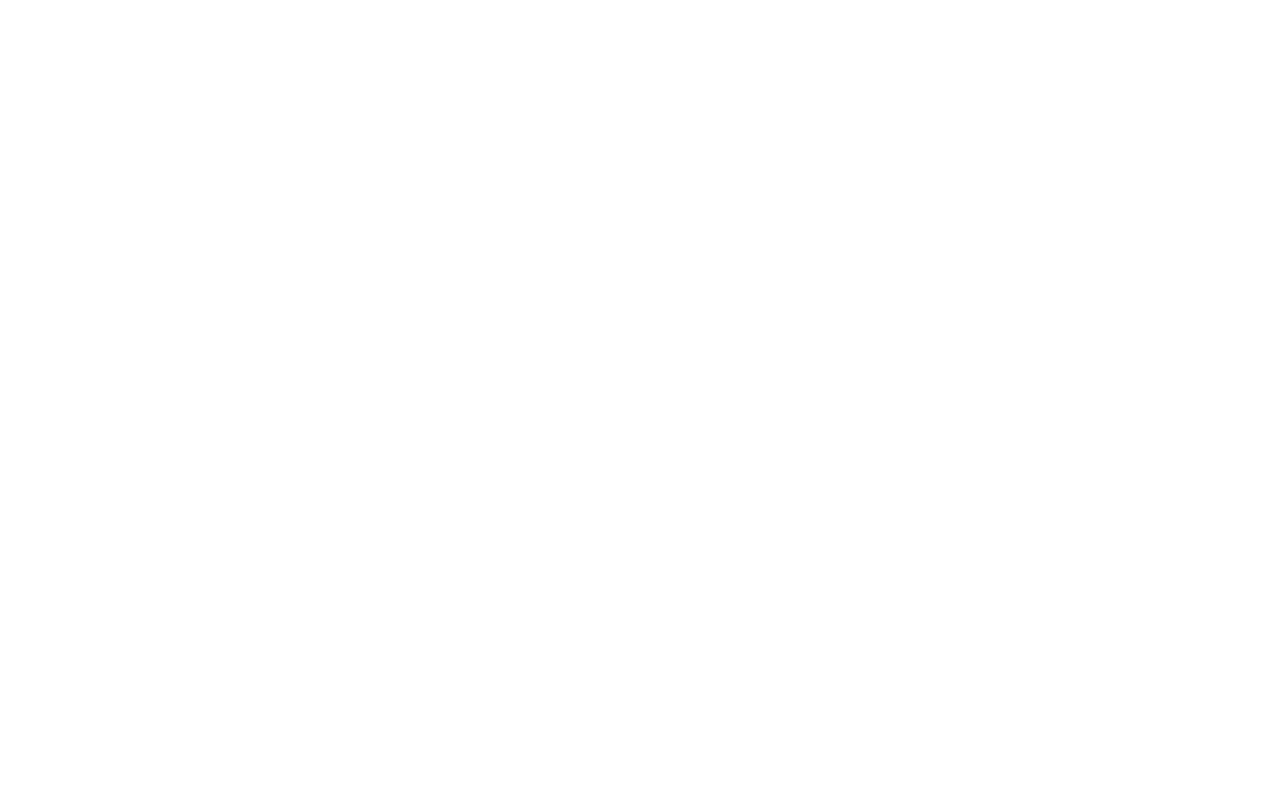
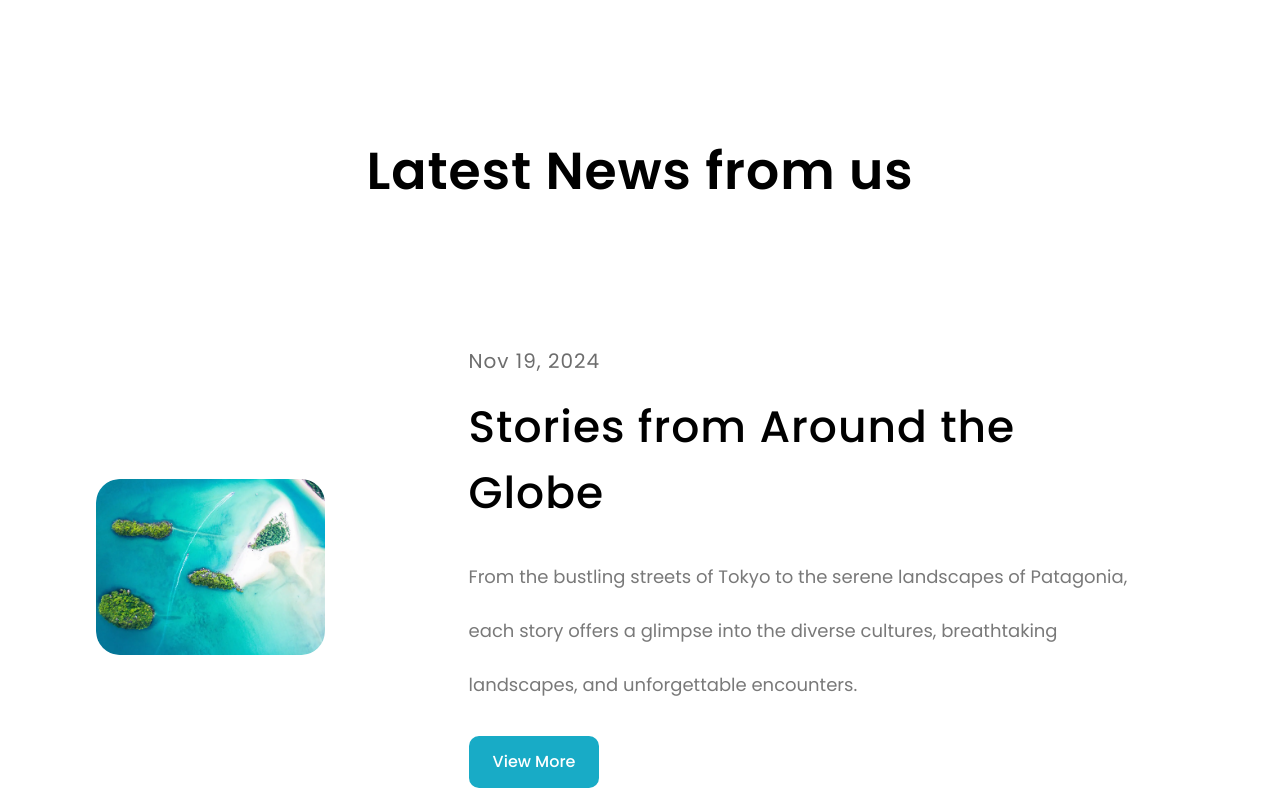
Before and after one commit to diegovilhalva/go-travel, a React (Vite) app: page / in a window 1280 px wide. Shown: the part 3000-3800 px from the top of the page. Before the commit the page ends 2988 px from the top, so only its background shows below. Built offline with nearby package versions, Linux system fonts and the light colour scheme.

Commit message:
section news created

```diff
--- a/src/App.tsx
+++ b/src/App.tsx
@@ -2,6 +2,7 @@
 import Hero from "./components/Hero/Hero";
 import Main from "./components/Main";
 import Navigation from "./components/Navigation/Navigation";
+import News from "./components/News/News";
 import Page from "./components/Page";
 import Services from "./components/Services/Services";
 import Steps from "./components/Steps/Steps";
@@ -16,6 +17,7 @@
     <Main>
       <Steps/>
       <Services/>
+      <News/>
     </Main>
   </Page>);
 }
--- /dev/null
+++ b/src/components/News/BlogPost.tsx
@@ -0,0 +1,30 @@
+import { motion } from "motion/react"
+import { type BlogPost } from "../../utils/contentTypes"
+import { useState } from "react";
+
+interface BlogPostProps{
+    post:BlogPost
+}
+
+
+const BlogPost = ({post}:BlogPostProps) => {
+     const [imageLoaded, setImageLoaded] = useState<boolean>(false);
+  return (
+    <motion.li  className="group flex cursor-pointer items-center justify-between gap-x-36"  initial={{ opacity: 0, y: 20 }}
+      animate={{ opacity: imageLoaded ? 1 : 0, y: imageLoaded ? 0 : 20 }}
+      transition={{ duration: 0.35, ease: "easeInOut" }}>
+        <div className="overflow-hidden rounded-[1.5rem]">
+            <img src={post.img} alt={post.alt} className="max-h-108 transform rounded-[1.375rem] transition-all duration-300 ease-in-out group-hover:scale-103"  onLoad={() => setImageLoaded(true)} />
+        </div>
+        <div className="mr-11 max-w-195">
+            <p className="tracking-6 text-grey-900 mb-4.5 text-[1.25rem]">{post.date}</p>
+            <h4 className="tracking-6 mb-6 text-[2.75rem] font-medium">{post.title}</h4>
+            <p className="text-grey-800 mb-6 text-lg/13.5">{post.summary}</p>
+            <button className="bg-primary-700 hover:bg-primary-800 cursor-pointer rounded-[.625rem] px-6 py-3.5 font-medium text-white transition-all duration-200">View More</button>
+        </div>
+    </motion.li>
+
+  )
+}
+
+export default BlogPost
--- /dev/null
+++ b/src/components/News/News.tsx
@@ -0,0 +1,20 @@
+import { blogPosts } from "../../utils/content"
+import BlogPost from "./BlogPost"
+
+
+const News = () => {
+  return (
+    <section className="px-24 py-36">
+        <div className="m-auto max-w-389">
+            <h2 className="tracking-6 mb-34 text-center text-[3.25rem] font-semibold">Latest News from us</h2>
+            <ul className="flex flex-col gap-y-34">
+                {blogPosts.map((post) => (
+                    <BlogPost post={post} key={post.id} />
+                ))}
+            </ul>
+        </div>
+    </section>
+  )
+}
+
+export default News
```
